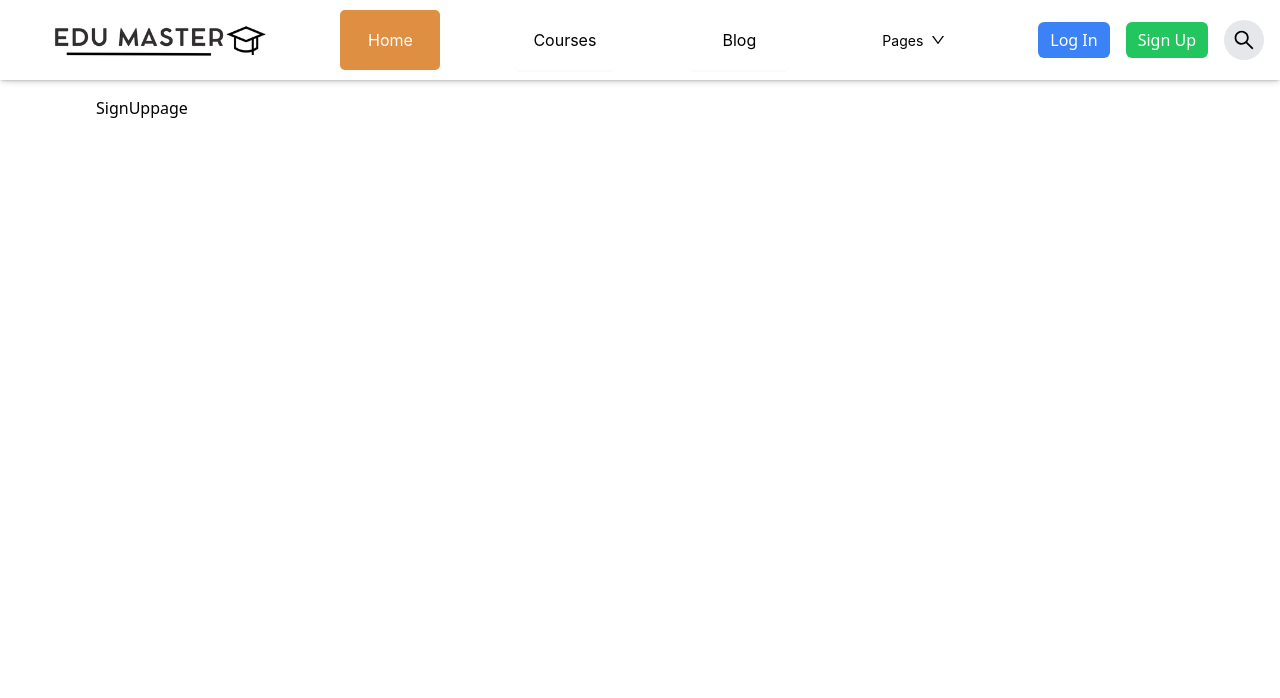
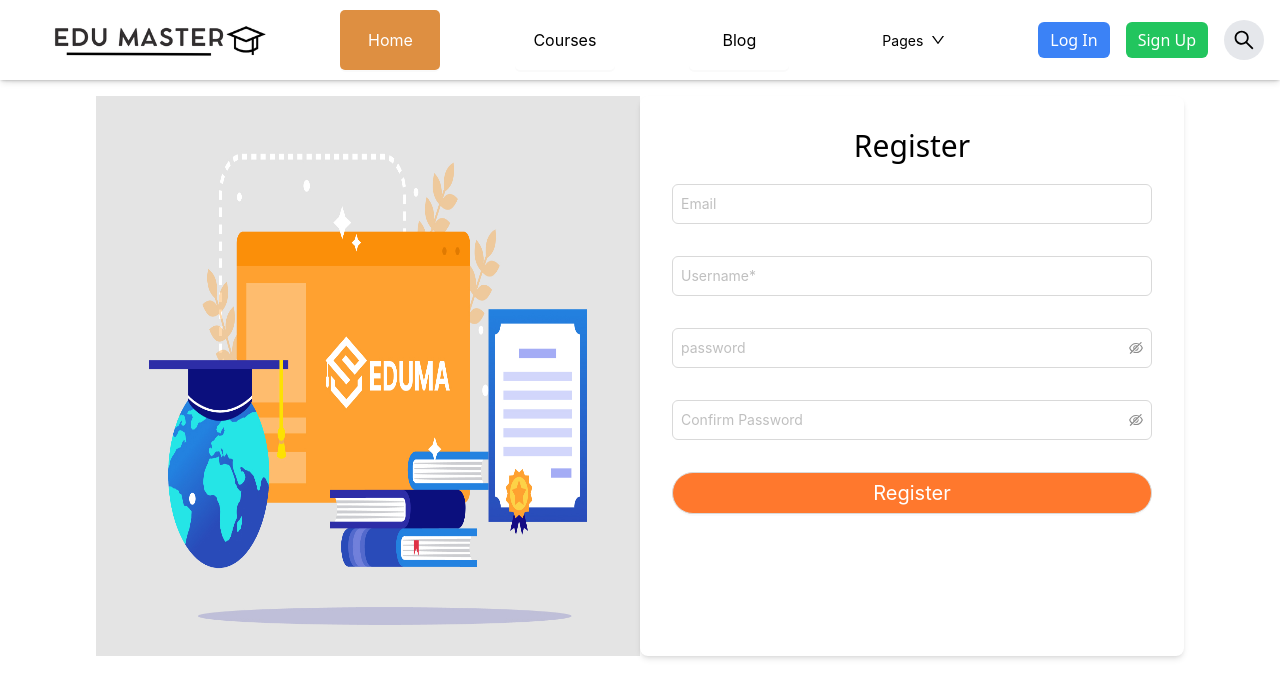
Before and after one commit to TEAM03-OJTPASSED/EduMaster_FinalProject_Team03_React12, a React (Vite) app: page /signup in a window 1280 px wide. Shown: the top 698 px of the page. Built offline with nearby package versions, Linux system fonts and the light colour scheme.

Commit message:
complete login and signup layout

```diff
--- a/package.json
+++ b/package.json
@@ -10,8 +10,10 @@
     "preview": "vite preview"
   },
   "dependencies": {
+    "@react-oauth/google": "^0.12.1",
     "antd": "^5.21.2",
     "axios": "^1.7.7",
+    "jwt-decode": "^4.0.0",
     "react": "^18.3.1",
     "react-dom": "^18.3.1",
     "react-icons": "^5.3.0",
--- a/src/App.tsx
+++ b/src/App.tsx
@@ -1,7 +1,7 @@
 import { BrowserRouter, Route, Routes } from "react-router-dom";
 import "./App.css";
-import Loginpage from "./pages/Loginpage";
-import SignUppage from "./pages/SignUppage";
+import Loginpage from "./pages/AuthPage/Loginpage";
+import SignUppage from "./pages/AuthPage/SignUppage";
 import Homepage from "./pages/Homepage";
 import GeneralLayout from "./defaultLayout/Layout";
 import Adminpage from "./pages/Dashboard/Adminpage";
--- a/src/main.tsx
+++ b/src/main.tsx
@@ -1,10 +1,13 @@
-import { StrictMode } from 'react'
-import { createRoot } from 'react-dom/client'
-import App from './App.tsx'
-import './index.css'
+import { StrictMode } from "react";
+import { createRoot } from "react-dom/client";
+import App from "./App.tsx";
+import "./index.css";
+import { GoogleOAuthProvider } from "@react-oauth/google";
 
-createRoot(document.getElementById('root')!).render(
+createRoot(document.getElementById("root")!).render(
   <StrictMode>
-    <App />
-  </StrictMode>,
-)
+    <GoogleOAuthProvider clientId="715342506317-e5fp0tmr1c0ihdkhra8k2ahk18h5pgs7.apps.googleusercontent.com">
+      <App />
+    </GoogleOAuthProvider>
+  </StrictMode>
+);
--- /dev/null
+++ b/src/pages/AuthPage/Loginpage.tsx
@@ -0,0 +1,96 @@
+import { CredentialResponse, GoogleLogin } from "@react-oauth/google";
+import { Button, Checkbox, Form, Input } from "antd";
+import { FormProps } from "antd";
+import { Divider } from "antd";
+import { jwtDecode } from "jwt-decode";
+import { NavLink } from "react-router-dom";
+
+type LoginProps = {
+  username: string;
+  password: string;
+  remember: boolean;
+};
+
+const onFinish: FormProps<LoginProps>["onFinish"] = (values) => {
+  console.log("Success:", values);
+};
+
+const Loginpage = () => {
+  return (
+    <div className="w-full  lg:flex lg:h-[35rem] lg:flex-row">
+      {/* BACKGROUND */}
+      <div className="lg:w-1/2">
+        <img
+          src="../src/assets/EduAuth.jpeg"
+          alt=""
+          className="h-44 w-full md:h-60 lg:h-full lg:w-[40.625rem]"
+        />
+      </div>
+      {/* FORM */}
+      <div className=" bg-white p-8 rounded-lg shadow-md w-full lg:w-1/2 ">
+        <h1 className="text-3xl font-medium mb-5 text-center">Login</h1>
+        <Form
+          name="basic"
+          wrapperCol={{ span: 24 }}
+          initialValues={{ remember: true }}
+          onFinish={onFinish}
+          autoComplete="off"
+        >
+          {/* username */}
+          <Form.Item<LoginProps>
+            name="username"
+            rules={[{ required: true, message: "Please input your username!" }]}
+            className="mb-8"
+          >
+            <Input placeholder="Email or username*" className="p-2" />
+          </Form.Item>
+          {/* password */}
+          <Form.Item<LoginProps>
+            name="password"
+            rules={[{ required: true, message: "Please input your password!" }]}
+            className="mb-8"
+          >
+            <Input.Password placeholder="Password" className="p-2" />
+          </Form.Item>
+          <div className="flex justify-between">
+            {/* remember */}
+            <Form.Item<LoginProps> name="remember" valuePropName="checked">
+              <Checkbox>Remember password</Checkbox>
+            </Form.Item>
+            <div className="min-h-8 flex mt-1 underline px-1">
+
+            <NavLink to={"/forgot-password"}>Forgot password</NavLink>
+            </div>
+          </div>
+          {/* login */}
+          <Form.Item wrapperCol={{ span: 24 }}>
+            <Button
+              htmlType="submit"
+              shape="round"
+              className="bg-[#FF782D] text-xl text-white py-5 w-full"
+            >
+              Login
+            </Button>
+          </Form.Item>
+          <Divider plain>Or sign up with</Divider>
+          <div className="flex justify-center">
+            <GoogleLogin
+              onSuccess={(credentialResponse: CredentialResponse) => {
+                console.log(credentialResponse);
+                const decode = jwtDecode(
+                  credentialResponse?.credential as string
+                );
+                console.log("decode", decode);
+              }}
+              onError={() => {
+                console.log("Login Failed");
+              }}
+            />
+          </div>
+        </Form>
+      </div>
+    </div>
+  );
+};
+
+export default Loginpage;
--- /dev/null
+++ b/src/pages/AuthPage/SignUppage.tsx
@@ -0,0 +1,103 @@
+import { Button, Form, Input } from "antd";
+import { FormProps } from "antd";
+
+type RegisterType = {
+  username: string;
+  email: string;
+  password: string;
+  confirmPassword: string;
+};
+
+const onFinish: FormProps<RegisterType>["onFinish"] = (values) => {
+  console.log("Success:", values);
+};
+
+const SignUppage = () => {
+  return (
+    <div className="w-full rounded-lg  lg:flex lg:h-[35rem] lg:flex-row">
+      {/* BACKGROUND */}
+      <div className="lg:w-1/2">
+        <img
+          src="../src/assets/EduAuth.jpeg"
+          alt=""
+          className="h-44 w-full md:h-60 lg:h-full lg:w-[650px]"
+        />
+      </div>
+      {/* FORM */}
+      <div className=" bg-white p-8 rounded-lg shadow-md w-full lg:w-1/2 ">
+        <h1 className="text-3xl font-medium mb-5 text-center">Register</h1>
+        <Form
+          name="basic"
+          wrapperCol={{ span: 24 }}
+          initialValues={{ remember: true }}
+          onFinish={onFinish}
+          // onFinishFailed={onFinishFailed}
+          autoComplete="off"
+        >
+          {/* email */}
+          <Form.Item<RegisterType>
+            name="email"
+            rules={[
+              { required: true, message: "Please input your username!" },
+              { type: "email", message: "Incorrect format of email!" },
+            ]}
+            className="mb-8"
+          >
+            <Input placeholder="Email" className="p-2" />
+          </Form.Item>
+          {/* username */}
+          <Form.Item<RegisterType>
+            name="username"
+            rules={[{ required: true, message: "Please input your username!" }]}
+            className="mb-8"
+          >
+            <Input placeholder="Username*" className="p-2" />
+          </Form.Item>
+          {/* password */}
+          <Form.Item<RegisterType>
+            name="password"
+            rules={[{ required: true, message: "Please input your password!" }]}
+            className="mb-8"
+          >
+            <Input.Password placeholder="password" className="p-2" />
+          </Form.Item>
+          {/* confirm password */}
+          <Form.Item<RegisterType>
+            name="confirmPassword"
+            dependencies={["password"]}
+            className="mb-8"
+            rules={[
+              {
+                required: true,
+                message: "Please confirm your password!",
+              },
+              ({ getFieldValue }) => ({
+                validator(_, value) {
+                  if (!value || getFieldValue("password") === value) {
+                    return Promise.resolve();
+                  }
+                  return Promise.reject(
+                    new Error("The new password that you entered do not match!")
+                  );
+                },
+              }),
+            ]}
+          >
+            <Input.Password placeholder="Confirm Password" className="p-2" />
+          </Form.Item>
+          <Form.Item>
+            <Button
+              htmlType="submit"
+              shape="round"
+              className="bg-[#FF782D] text-xl text-white py-5 w-full"
+            >
+              Register
+            </Button>
+          </Form.Item>
+        </Form>
+      </div>
+    </div>
+  );
+};
+
+export default SignUppage;
--- /dev/null
+++ b/src/pages/AuthPage/WrapAuthPage.tsx
@@ -0,0 +1,9 @@
+import React from 'react'
+
+const WrapAuthPage = () => {
+  return (
+    <div>WrapAuthPage</div>
+  )
+}
+
+export default WrapAuthPage
--- a/src/pages/Loginpage.tsx
+++ /dev/null
@@ -1,5 +0,0 @@
-const Loginpage = () => {
-  return <div>Loginpage</div>;
-};
-
-export default Loginpage;
--- a/src/pages/SignUppage.tsx
+++ /dev/null
@@ -1,5 +0,0 @@
-const SignUppage = () => {
-  return <div>SignUppage</div>;
-};
-
-export default SignUppage;
```
Also changed, not shown: src/assets/EduAuth.jpeg (added), 1 other file (tests, documents, lock files or other folders).
